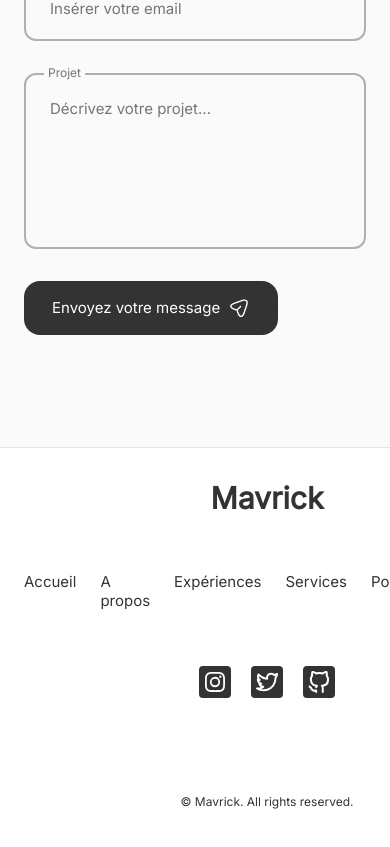
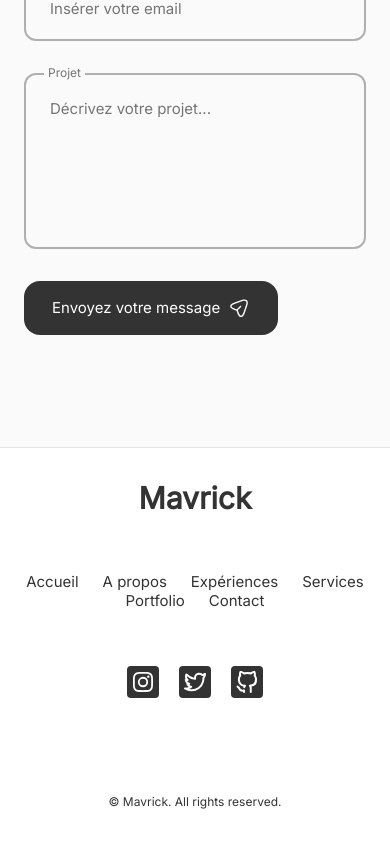
Before and after one commit to Aecy/personal-portfolio, a React (Vite) app: page / in a window 390 px wide. Shown: the part 7023-7870 px from the top of the page. Built offline with nearby package versions, Linux system fonts and the light colour scheme.

Commit message:
fix(footer): links

```diff
--- a/src/components/Footer/Footer.css
+++ b/src/components/Footer/Footer.css
@@ -61,4 +61,9 @@
         border-radius: 0.25rem;
         font-size: 1rem;
     }
+
+    .footer__list {
+        display: flex;
+        flex-wrap: wrap;
+    }
 }
```
